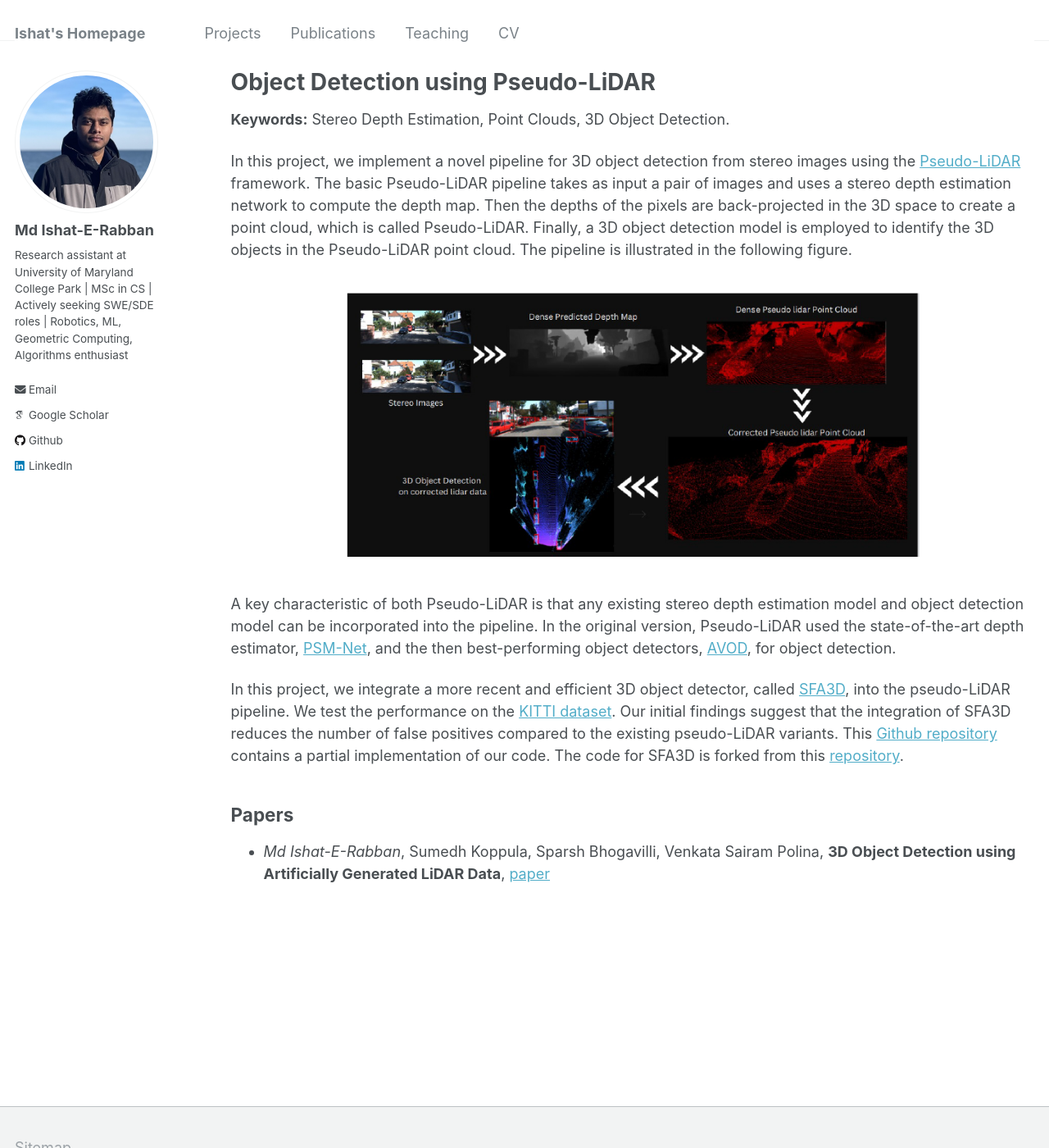
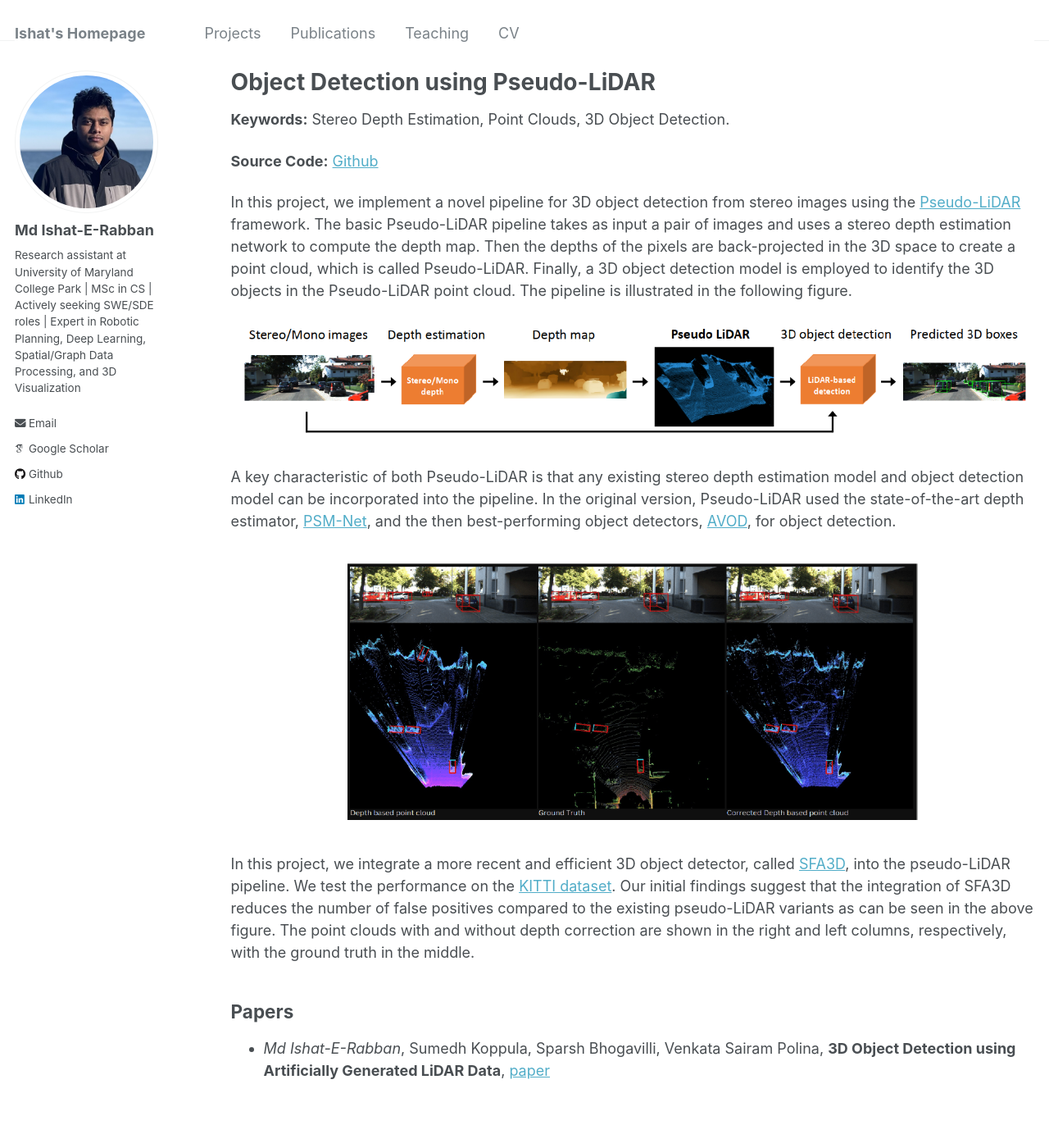
Before and after one commit to ieranik/ieranik.github.io, a Jekyll site: the page built from _pages/projects_pslidar.md, in a window 1280 px wide and 1400 px high. Shown: the whole window at 82% size. Built offline with Jekyll 4.4.1, drawn with Linux system fonts in a browser that asks for light colours; some web fonts are replaced.

Commit message:
updated homepage

```diff
--- a/_config.yml
+++ b/_config.yml
@@ -24,7 +24,7 @@ author:
   avatar           : "profile.png"
   name             : "Md Ishat-E-Rabban"
   pronouns         : # example: "she/her"
-  bio              : "Research assistant at University of Maryland College Park | MSc in CS | Actively seeking SWE/SDE roles | Robotics, ML, Geometric Computing, Algorithms enthusiast"
+  bio              : "Research assistant at University of Maryland College Park | MSc in CS | Actively seeking SWE/SDE roles | Expert in Robotic Planning, Deep Learning, Spatial/Graph Data Processing, and 3D Visualization"
   location         : #"Earth"
   employer         : #"University of Maryland College Park"
   uri              : # URL
--- a/_pages/projects_pslidar.md
+++ b/_pages/projects_pslidar.md
@@ -7,15 +7,23 @@ author_profile: true
 
 **Keywords:** Stereo Depth Estimation, Point Clouds, 3D Object Detection.
 
+**Source Code:** [Github](https://github.com/ieranik/ps_lidar)
+
 In this project, we implement a novel pipeline for 3D object detection from stereo images using the [Pseudo-LiDAR](https://arxiv.org/abs/1812.07179) framework. The basic Pseudo-LiDAR pipeline takes as input a pair of images and uses a stereo depth estimation network to compute the depth map. Then the depths of the pixels are back-projected in the 3D space to create a point cloud, which is called Pseudo-LiDAR. Finally, a 3D object detection model is employed to identify the 3D objects in the Pseudo-LiDAR point cloud. The pipeline is illustrated in the following figure.
 
 <p align="center">
-  <img src="/images/pslidar.png" width="700"/>
+  <img src="/images/psl_pipeline.png" width="1000"/>
 </p>
 
 A key characteristic of both Pseudo-LiDAR is that any existing stereo depth estimation model and object detection model can be incorporated into the pipeline. In the original version, Pseudo-LiDAR used the state-of-the-art depth estimator, [PSM-Net](https://arxiv.org/abs/1803.08669), and the then best-performing object detectors, [AVOD](https://arxiv.org/abs/1712.02294), for object detection.
 
-In this project, we integrate a more recent and efficient 3D object detector, called [SFA3D](https://github.com/maudzung/SFA3D), into the pseudo-LiDAR pipeline. We test the performance on the [KITTI dataset](https://ieeexplore.ieee.org/document/6248074). Our initial findings suggest that the integration of SFA3D reduces the number of false positives compared to the existing pseudo-LiDAR variants. This [Github repository](https://github.com/ieranik/ps_lidar) contains a partial implementation of our code. The code for SFA3D is forked from this [repository](https://github.com/maudzung/SFA3D).
+<p align="center">
+  <img src="/images/psl_sample.png" width="700"/>
+</p>
+
+
+In this project, we integrate a more recent and efficient 3D object detector, called [SFA3D](https://github.com/maudzung/SFA3D), into the pseudo-LiDAR pipeline. We test the performance on the [KITTI dataset](https://ieeexplore.ieee.org/document/6248074). Our initial findings suggest that the integration of SFA3D reduces the number of false positives compared to the existing pseudo-LiDAR variants as can be seen in the above figure. The point clouds with and without depth correction are shown in the right and left columns, respectively, with the ground truth in the middle.
+
 
 
 
```
Also changed, not shown: _pages/about.md (+3 -3 lines), _pages/projects.md (+1 -1 lines), _pages/projects_hcrl.md (+1 -1 lines), images/psl_pipeline.png (added), images/psl_sample.png (added).
